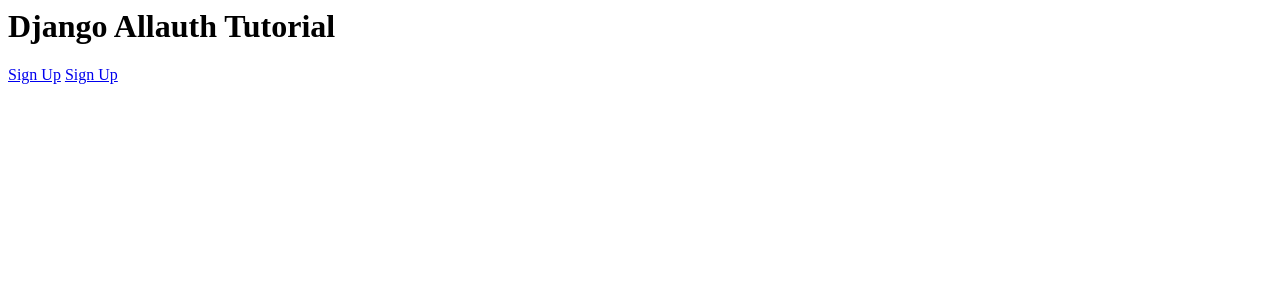
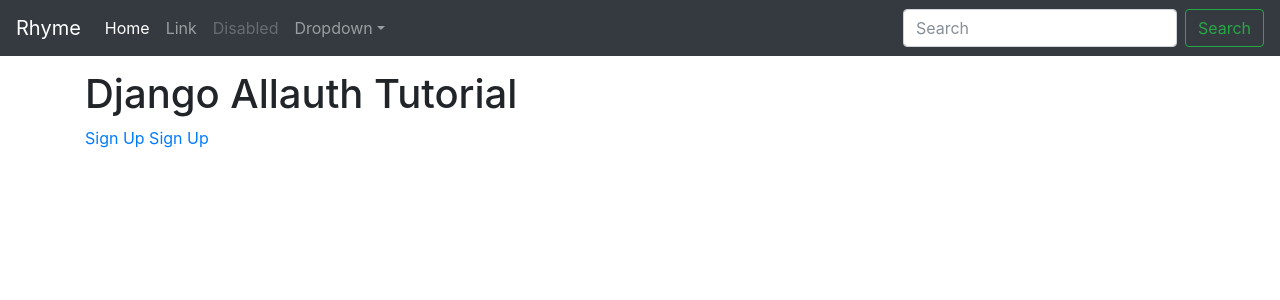
Before and after one commit to tacro/rhyme-pjt, a Django app: page / in a window 1280 px wide. Shown: the top 300 px of the page. Run offline with Django 3.2, Linux system fonts and the light colour scheme; some libraries are stand-ins or nearby versions.

Commit message:
good base view

```diff
--- /dev/null
+++ b/rhyme/templates/base.html
@@ -0,0 +1,70 @@
+
+<!doctype html>
+<html lang="en">
+  <head>
+    <meta charset="utf-8">
+    <meta name="viewport" content="width=device-width, initial-scale=1, shrink-to-fit=no">
+    <meta name="description" content="">
+    <meta name="author" content="">
+    <link rel="icon" href="../../../../favicon.ico">
+
+    <title>Rhyme</title>
+
+    <link rel="stylesheet" href="https://use.fontawesome.com/releases/v5.1.0/css/all.css" integrity="sha384-lKuwvrZot6UHsBSfcMvOkWwlCMgc0TaWr+30HWe3a4ltaBwTZhyTEggF5tJv8tbt" crossorigin="anonymous">
+    <!-- Bootstrap core CSS -->
+    <link rel="stylesheet" href="https://maxcdn.bootstrapcdn.com/bootstrap/4.0.0-beta.2/css/bootstrap.min.css" integrity="sha384-PsH8R72JQ3SOdhVi3uxftmaW6Vc51MKb0q5P2rRUpPvrszuE4W1povHYgTpBfshb" crossorigin="anonymous">
+
+  </head>
+
+  <body style="padding-top:70px;">
+
+    <nav class="navbar navbar-expand-md navbar-dark bg-dark fixed-top">
+      <a class="navbar-brand" href="#">Rhyme</a>
+      <button class="navbar-toggler" type="button" data-toggle="collapse" data-target="#navbarsExampleDefault" aria-controls="navbarsExampleDefault" aria-expanded="false" aria-label="Toggle navigation">
+        <span class="navbar-toggler-icon"></span>
+      </button>
+
+      <div class="collapse navbar-collapse" id="navbarsExampleDefault">
+        <ul class="navbar-nav mr-auto">
+          <li class="nav-item active">
+            <a class="nav-link" href="#">Home <span class="sr-only">(current)</span></a>
+          </li>
+          <li class="nav-item">
+            <a class="nav-link" href="#">Link</a>
+          </li>
+          <li class="nav-item">
+            <a class="nav-link disabled" href="#">Disabled</a>
+          </li>
+          <li class="nav-item dropdown">
+            <a class="nav-link dropdown-toggle" href="http://example.com" id="dropdown01" data-toggle="dropdown" aria-haspopup="true" aria-expanded="false">Dropdown</a>
+            <div class="dropdown-menu" aria-labelledby="dropdown01">
+              <a class="dropdown-item" href="#">Action</a>
+              <a class="dropdown-item" href="#">Another action</a>
+              <a class="dropdown-item" href="#">Something else here</a>
+            </div>
+          </li>
+        </ul>
+        <form class="form-inline my-2 my-lg-0">
+          <input class="form-control mr-sm-2" type="text" placeholder="Search" aria-label="Search">
+          <button class="btn btn-outline-success my-2 my-sm-0" type="submit">Search</button>
+        </form>
+      </div>
+    </nav>
+
+    <main role="main" class="container">
+
+      {% block content %}
+
+      {% endblock %}
+
+    </main><!-- /.container -->
+
+
+    <!-- Bootstrap core JavaScript
+    ================================================== -->
+    <!-- Placed at the end of the document so the pages load faster -->
+    <script src="https://code.jquery.com/jquery-3.2.1.slim.min.js" integrity="sha384-KJ3o2DKtIkvYIK3UENzmM7KCkRr/rE9/Qpg6aAZGJwFDMVNA/GpGFF93hXpG5KkN" crossorigin="anonymous"></script>
+    <script src="https://cdnjs.cloudflare.com/ajax/libs/popper.js/1.12.3/umd/popper.min.js" integrity="sha384-vFJXuSJphROIrBnz7yo7oB41mKfc8JzQZiCq4NCceLEaO4IHwicKwpJf9c9IpFgh" crossorigin="anonymous"></script>
+    <script src="https://maxcdn.bootstrapcdn.com/bootstrap/4.0.0-beta.2/js/bootstrap.min.js" integrity="sha384-alpBpkh1PFOepccYVYDB4do5UnbKysX5WZXm3XxPqe5iKTfUKjNkCk9SaVuEZflJ" crossorigin="anonymous"></script>
+  </body>
+</html>
--- a/rhyme/templates/home.html
+++ b/rhyme/templates/home.html
@@ -1,4 +1,7 @@
-<!-- templates/home.html -->
+{% extends 'base.html' %}
+
+{% block content %}
+
 {% load socialaccount %}
 
 {{ auth_error }}
@@ -11,3 +14,6 @@
 <a href="{% provider_login_url 'google' %}">Sign Up</a>
 <a href="{% provider_login_url 'twitter' %}">Sign Up</a>
 {% endif %}
+
+
+{% endblock %}
```
